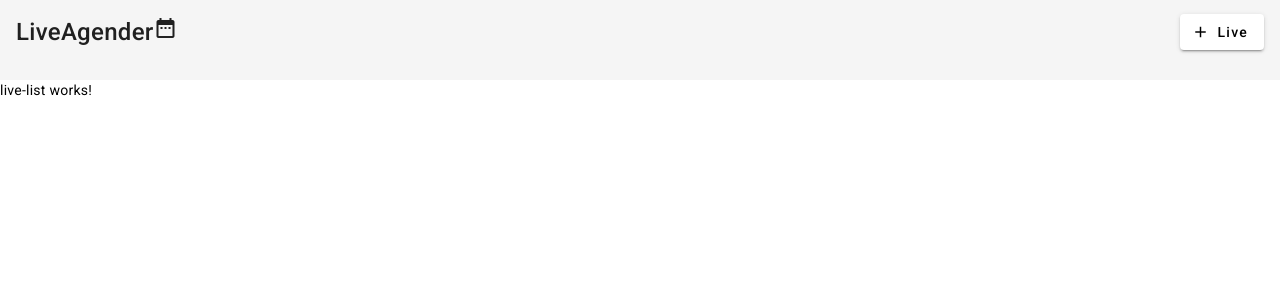
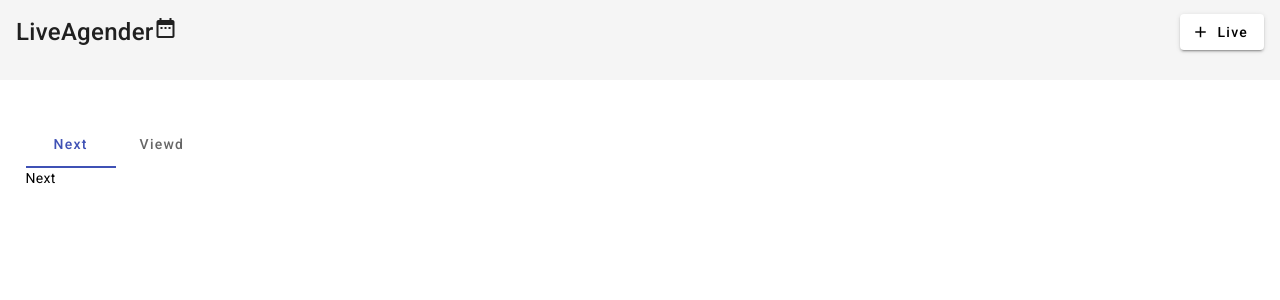
Before and after one commit to MatheusVict/Angular-Live-Agender, an Angular app: page / in a window 1280 px wide. Shown: the top 300 px of the page. Built offline with nearby package versions, Linux system fonts and the light colour scheme.

Commit message:
feat: basic table view
Signed-off-by: MatheusVict <matheusvictorhenrique@gmail.com>

```diff
--- a/src/app/views/home/live-list/live-list.component.css
+++ b/src/app/views/home/live-list/live-list.component.css
@@ -0,0 +1,5 @@
+.table {
+    padding-top: 40px;
+    padding-left: 2%;
+    padding-right: 2%;
+}
--- a/src/app/views/home/live-list/live-list.component.html
+++ b/src/app/views/home/live-list/live-list.component.html
@@ -1 +1,4 @@
-<p>live-list works!</p>
+<mat-tab-group mat-stretch-tabs="false" mat-align-tabs="start" class="table">
+    <mat-tab label="Next">Next</mat-tab>
+    <mat-tab label="Viewd">viewd</mat-tab>
+</mat-tab-group>
--- a/src/app/views/home/live-list/live-list.component.ts
+++ b/src/app/views/home/live-list/live-list.component.ts
@@ -1,9 +1,10 @@
 import { Component } from '@angular/core';
+import {MatTabsModule} from '@angular/material/tabs';
 
 @Component({
   selector: 'app-live-list',
   standalone: true,
-  imports: [],
+  imports: [MatTabsModule],
   templateUrl: './live-list.component.html',
   styleUrl: './live-list.component.css'
 })
```
